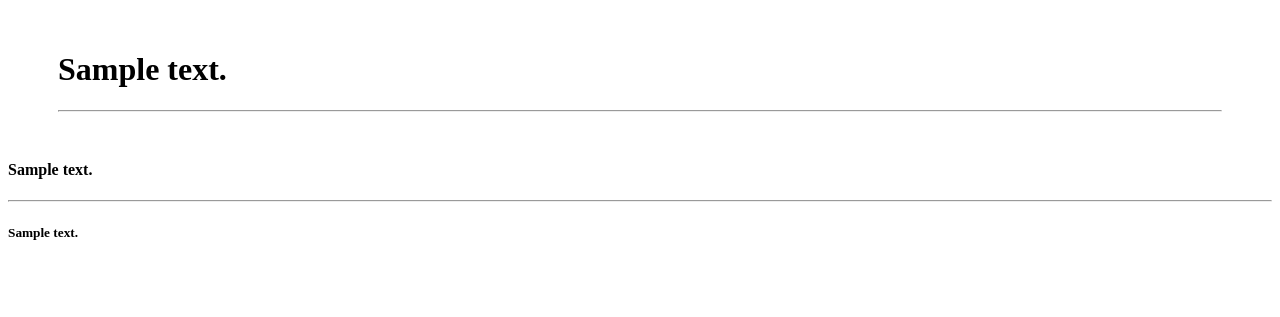
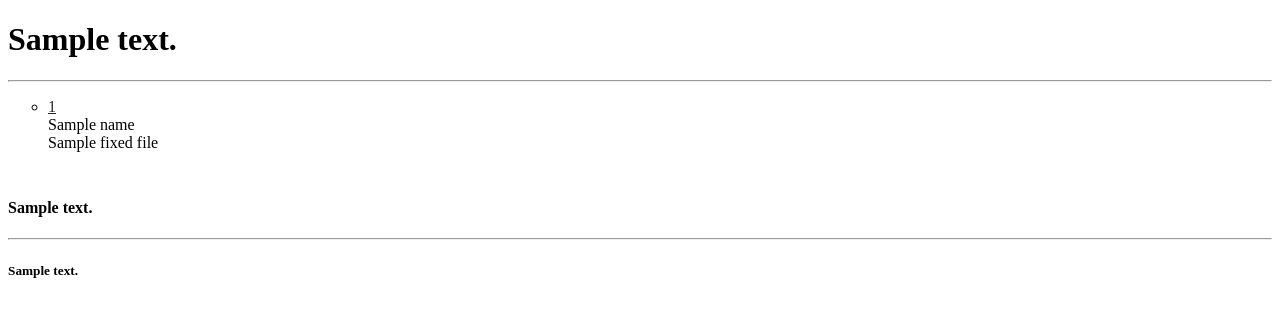
Before and after one commit to akrisrn/u-no, a Python web app: template templates/index.html in a window 1280 px wide. Shown: the part 26-343 px from the top of the page. Run offline with Jinja, Linux system fonts and the light colour scheme; the template is opened without the code that fills it: most values are stand-ins (such as "Sample title", 1, 10 or a date in 2020).

Commit message:
add fixed files show to index

```diff
--- a/templates/index.html
+++ b/templates/index.html
@@ -3,16 +3,55 @@
     {{ site_name }}
 {% endblock %}
 {% block extra_style %}
-    #content {
-    padding: 0
+    {% if not fixed_files %}
+        #content {
+        padding: 0
+        }
+
+        #content .center {
+        padding: 30px 50px 0 50px
+        }
+    {% endif %}
+
+    .markdown-body ul {
+    list-style-type: circle
+    }
+
+    .markdown-body a {
+    color: #24292e;
+    transition: all 0.5s;
+    -moz-transition: all 0.5s;
+    -webkit-transition: all 0.5s;
+    -o-transition: all 0.5s
+    }
+
+    .markdown-body a:hover {
+    text-decoration: none;
+    color: grey;
     }
 {% endblock %}
 {% block content %}
-    <div class="center" style="padding: 30px 50px 0 50px">
+    <div class="center">
         <h1>{{ index_show_text | safe }}</h1>
         <hr>
     </div>
-    <div style="height: {{ index_cover_height }}px;
-            background: url({{ get_static_file_url(index_cover_img) }}) no-repeat center;">
-    </div>
+    {% if not fixed_files %}
+        <div style="height: {{ index_cover_height }}px;
+                background: url({{ get_static_file_url(index_cover_img) }}) no-repeat center;">
+        </div>
+    {% else %}
+        <div class="markdown-body">
+            <ul>
+                {% for fixed_file in fixed_files %}
+                    <li>
+                        <a href="{{ fixed_file[1] }}">{{ fixed_file[0] }}</a>
+                        {% for tag in fixed_file[3] %}
+                            <div class="tag">{{ tag }}</div>
+                        {% endfor %}
+                        <div class="date">{{ fixed_file[2] }}</div>
+                    </li>
+                {% endfor %}
+            </ul>
+        </div>
+    {% endif %}
 {% endblock %}
```
Also changed, not shown: static/css/style.css (+14 -1 lines), uno.py (+12 -1 lines).
